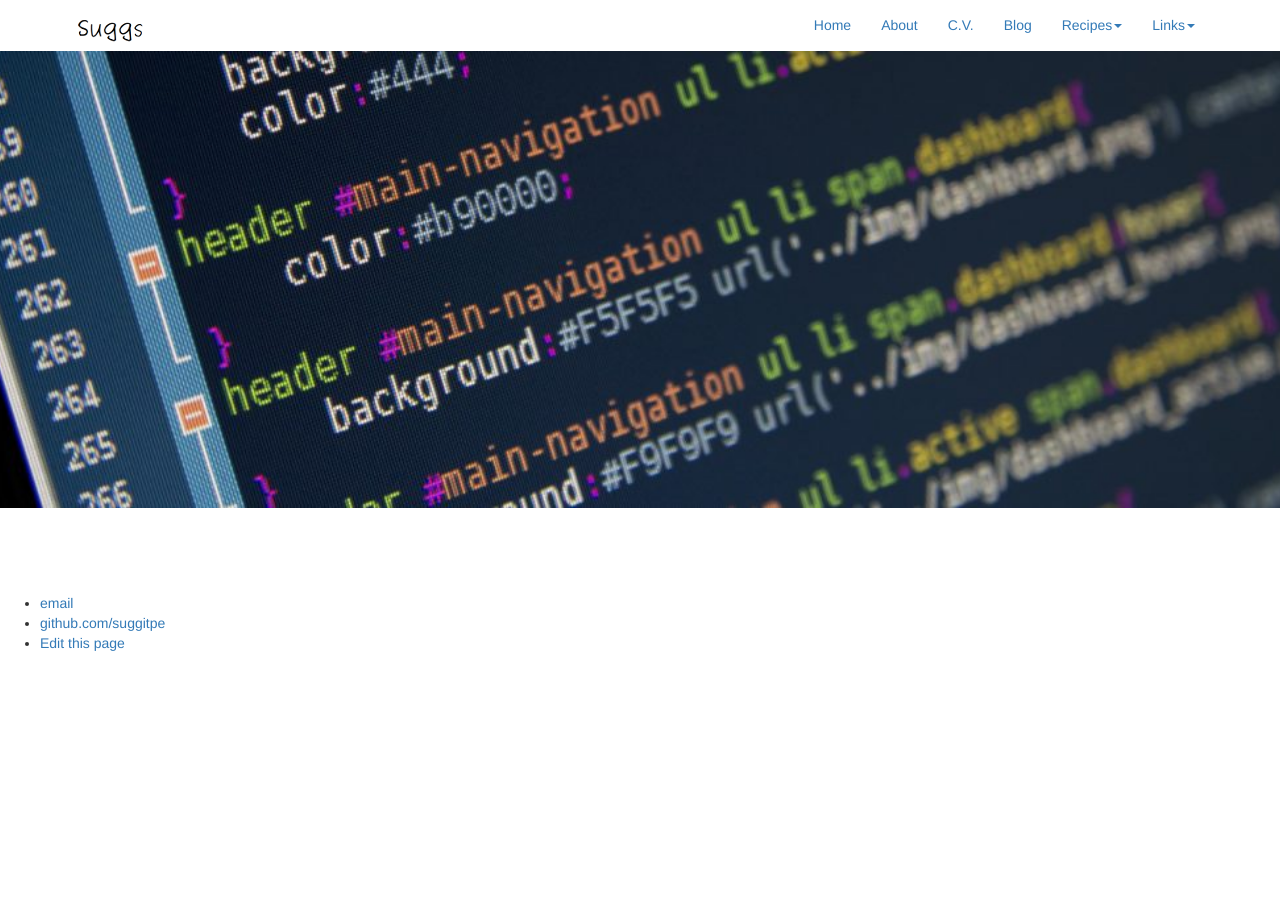
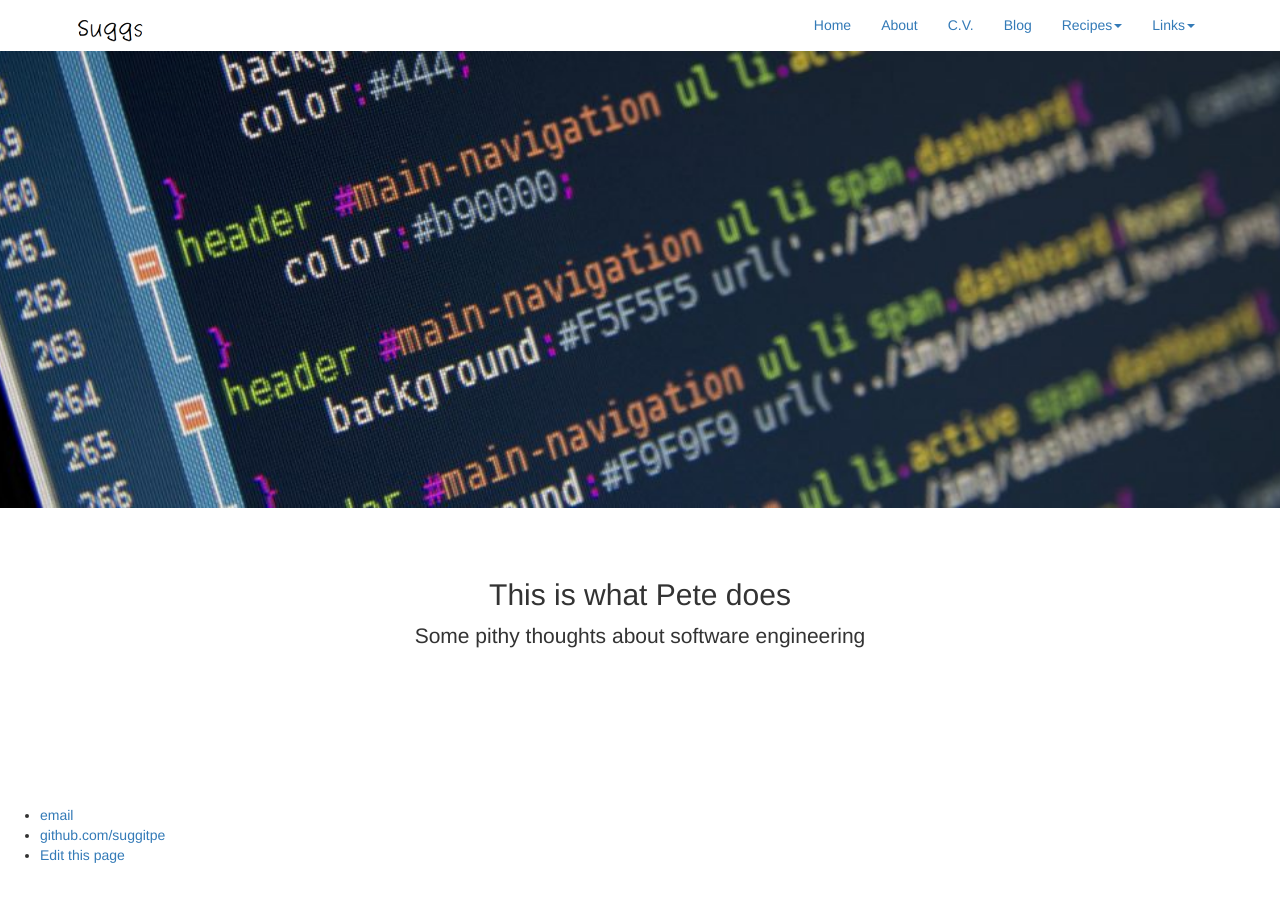
Before and after one commit to suggitpe/suggitpe.github.io, a Jekyll site: the page built from index.md, in a window 1280 px wide and 900 px high, scrolled down 433 px. Built offline with Jekyll 4.4.1, drawn with Linux system fonts in a browser that asks for light colours; before the commit the page ends 1121 px from its top, so only the background shows below that.

Commit message:
updated site

```diff
--- a/assets/css/main.css
+++ b/assets/css/main.css
@@ -70,6 +70,10 @@ hr.small{
     -o-background-size: cover;
 }
 
+.about {
+    padding: 50px 0;
+}
+
 footer{
     padding: 25px 0;
 }
--- a/index.md
+++ b/index.md
@@ -14,6 +14,16 @@ title: Pete Suggitt
     </div>
 </header>
 
+<!-- about -->
+<section id="about" class="about">
+    <div class="container">
+        <div class="col-lg-12 text-center">
+            <h2>This is what Pete does</h2>
+            <p class="lead">Some pithy thoughts about software engineering</p>
+        </div>
+    </div>
+</section>
+
 
 <footer>
     <p align="center"><a href="https://github.com/suggitpe"><i class="fa fa-github fa-2x"></i></a></p>
```
